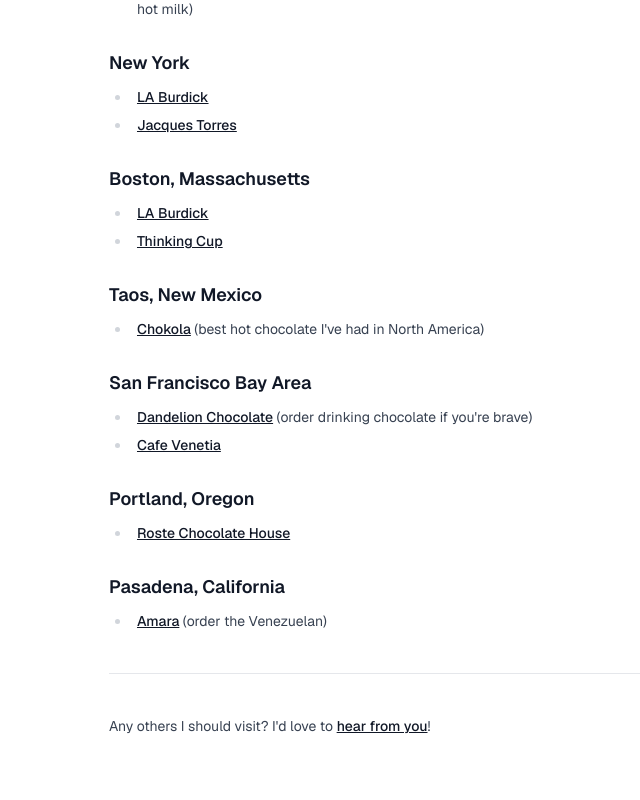
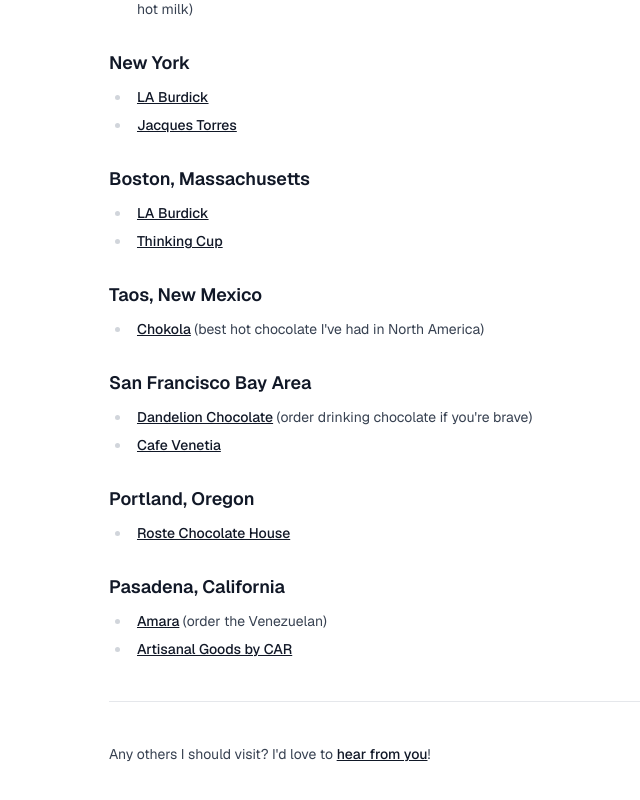
Before and after one commit to rhotter/rhotter.com, a Next.js app: page /posts/hot-chocolate in a window 1280 px wide. Shown: the part 443-1243 px from the top of the page, without its empty margins (219-859 px from the left). Built offline with nearby package versions, Linux system fonts and the light colour scheme.

Commit message:
Update page.mdx

```diff
--- a/app/posts/hot-chocolate/page.mdx
+++ b/app/posts/hot-chocolate/page.mdx
@@ -39,11 +39,12 @@
 
 ### Portland, Oregon
 
-- [Roste Chocolate House](https://maps.app.goo.gl/es7PEJbFRBp8mur5A?g_st=ic)
+- [Roste Chocolate House](https://maps.app.goo.gl/es7PEJbFRBp8mur5A)
 
 ### Pasadena, California
 
 - [Amara](https://maps.app.goo.gl/EsVbMUJxtghRWDnDA?g_st=ipc) (order the Venezuelan)
+- [Artisanal Goods by CAR](https://maps.app.goo.gl/hSnXWUaRFVHDiJwe6)
 ---
 
 Any others I should visit? I'd love to [hear from you](mailto:raphael.hotter@gmail.com)!
```
